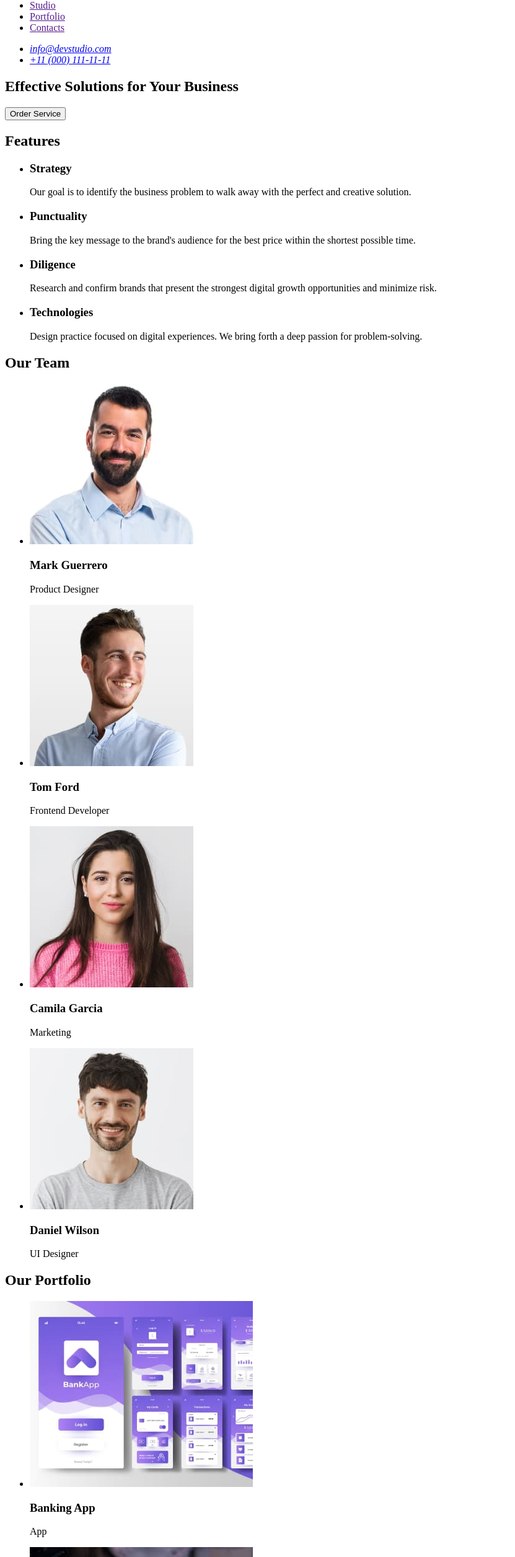
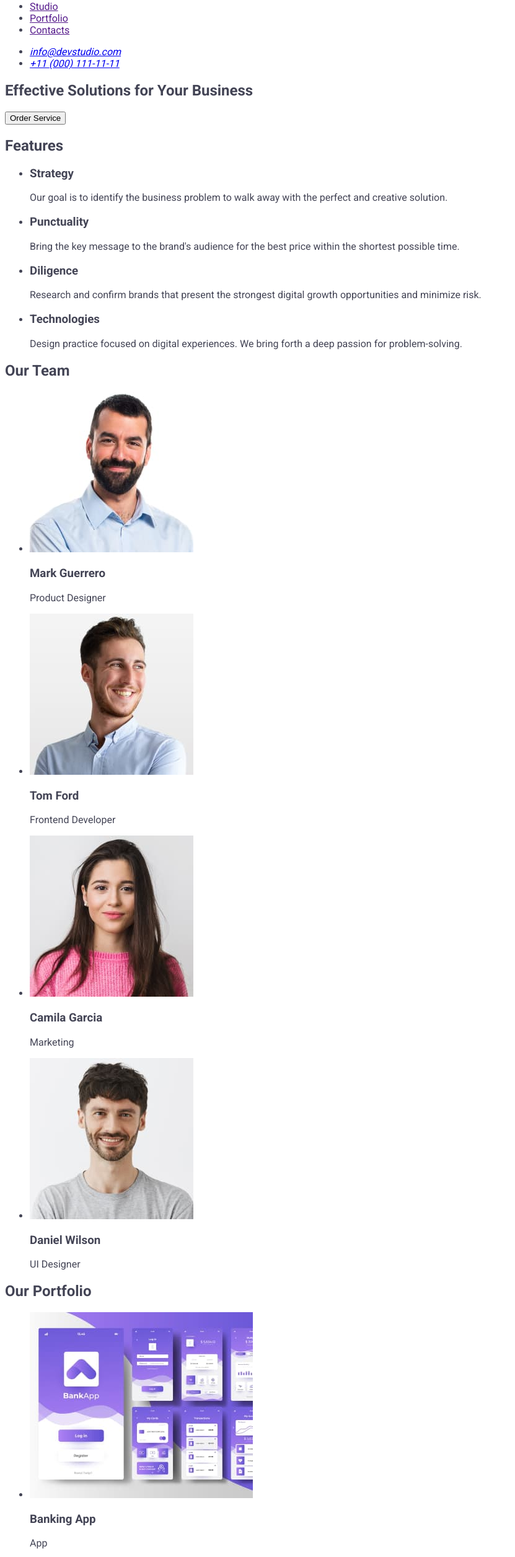
Before and after one commit to Andripikus/goit-markup-hw-02, a plain HTML site: page index.html in a window 1280 px wide. Shown: the part 42-2554 px from the top of the page at 62% size, without its empty margins (0-831 px from the left). Drawn offline with Linux system fonts and the light colour scheme.

Commit message:
html-class

```diff
--- a/css/styles.css
+++ b/css/styles.css
@@ -0,0 +1,5 @@
+body {
+    font-family: "Roboto", "Raleway", sans-serif;
+    background-color: white;
+    color: #434455;
+}
--- a/index.html
+++ b/index.html
@@ -5,149 +5,194 @@
     <meta name="viewport" content="width=device-width, initial-scale=1.0" />
     <title>Webstudio</title>
     <link rel="stylesheet" href="./css/styles.css" />
+    <link rel="preconnect" href="https://fonts.googleapis.com" />
+    <link rel="preconnect" href="https://fonts.gstatic.com" crossorigin />
+    <link
+      href="https://fonts.googleapis.com/css2?family=Raleway:ital,wght@0,100..900;1,100..900&family=Roboto:wght@400;500;700&display=swap"
+      rel="stylesheet"
+    />
   </head>
   <body>
-    <header>
-      <nav>
-        <a href="./index.html">WebStudio</a>
-        <ul>
-          <li><a href="">Studio</a></li>
-          <li><a href="">Portfolio</a></li>
-          <li><a href="">Contacts</a></li>
+    <header class="header">
+      <nav class="header-navigation">
+        <a class="header-logo" href="./index.html">WebStudio</a>
+        <ul class="header-menu-list">
+          <li class="header-menu-item">
+            <a class="header-menu-link" href="">Studio</a>
+          </li>
+          <li class="header-menu-item">
+            <a class="header-menu-link" href="">Portfolio</a>
+          </li>
+          <li class="header-menu-item">
+            <a class="header-menu-link" href="">Contacts</a>
+          </li>
         </ul>
       </nav>
-      <address>
-        <ul>
-          <li><a href="mailto:info@devstudio.com">info@devstudio.com</a></li>
-          <li><a href="tel:+110001111111">+11 (000) 111-11-11</a></li>
+      <address class="header-address">
+        <ul class="header-address-list">
+          <li class="header-address-item">
+            <a class="header-address-link" href="mailto:info@devstudio.com"
+              >info@devstudio.com</a
+            >
+          </li>
+          <li class="header-address-item">
+            <a class="header-address-link" href="tel:+110001111111"
+              >+11 (000) 111-11-11</a
+            >
+          </li>
         </ul>
       </address>
     </header>
     <main>
-      <section>
-        <h1>Effective Solutions for Your Business</h1>
-        <button type="button">Order Service</button>
+      <section class="hero">
+        <h1 class="hero-title">Effective Solutions for Your Business</h1>
+        <button class="hero-order-btn" type="button">Order Service</button>
       </section>
-      <section>
-        <h2>Features</h2>
-        <ul>
-          <li>
-            <h3>Strategy</h3>
-            <p>
+      <section class="features">
+        <h2 class="features-title">Features</h2>
+        <ul class="features-list">
+          <li class="features-item">
+            <h3 class="features-subtitle">Strategy</h3>
+            <p class="features-subtitle-text">
               Our goal is to identify the business problem to walk away with the
               perfect and creative solution.
             </p>
           </li>
-          <li>
-            <h3>Punctuality</h3>
-            <p>
+          <li class="features-item">
+            <h3 class="features-subtitle">Punctuality</h3>
+            <p class="features-subtitle-text">
               Bring the key message to the brand's audience for the best price
               within the shortest possible time.
             </p>
           </li>
-          <li>
-            <h3>Diligence</h3>
-            <p>
+          <li class="features-item">
+            <h3 class="features-subtitle">Diligence</h3>
+            <p class="features-subtitle-text">
               Research and confirm brands that present the strongest digital
               growth opportunities and minimize risk.
             </p>
           </li>
-          <li>
-            <h3>Technologies</h3>
-            <p>
+          <li class="features-item">
+            <h3 class="features-subtitle">Technologies</h3>
+            <p class="features-subtitle-text">
               Design practice focused on digital experiences. We bring forth a
               deep passion for problem-solving.
             </p>
           </li>
         </ul>
       </section>
-      <section>
-        <h2>Our Team</h2>
-        <ul>
-          <li>
+      <section class="team">
+        <h2 class="team-title">Our Team</h2>
+        <ul class="team-list">
+          <li class="team-list-item">
             <img
+              class="team-list-image"
               src="./images/mark.jpg"
               alt="Product Designer"
               width="264"
               height="260"
             />
-            <h3>Mark Guerrero</h3>
-            <p>Product Designer</p>
+            <h3 class="team-list-subtitle">Mark Guerrero</h3>
+            <p class="team-subtitle-text">Product Designer</p>
           </li>
-          <li>
+          <li class="team-list-item">
             <img
+              class="team-list-image"
               src="./images/tom.jpg"
               alt="Frontend Developer"
               width="264"
               height="260"
             />
-            <h3>Tom Ford</h3>
-            <p>Frontend Developer</p>
+            <h3 class="team-list-subtitle">Tom Ford</h3>
+            <p class="team-subtitle-text">Frontend Developer</p>
           </li>
-          <li>
+          <li class="team-list-item">
             <img
+              class="team-list-image"
               src="./images/camila.jpg"
               alt="Marketing"
               width="264"
               height="260"
             />
-            <h3>Camila Garcia</h3>
-            <p>Marketing</p>
+            <h3 class="team-list-subtitle">Camila Garcia</h3>
+            <p class="team-subtitle-text">Marketing</p>
           </li>
-          <li>
+          <li class="team-list-item">
             <img
+              class="team-list-image"
               src="./images/daniel.jpg"
               alt="UI Designer"
               width="264"
               height="260"
             />
-            <h3>Daniel Wilson</h3>
-            <p>UI Designer</p>
+            <h3 class="team-list-subtitle">Daniel Wilson</h3>
+            <p class="team-subtitle-text">UI Designer</p>
           </li>
         </ul>
       </section>
-      <section>
-        <h2>Our Portfolio</h2>
-        <ul>
-          <li>
-            <img src="./images/banking-app.jpg" alt="Banking App" />
-            <h3>Banking App</h3>
-            <p>App</p>
+      <section class="portfolio">
+        <h2 class="portfolio-title">Our Portfolio</h2>
+        <ul class="portfolio-list-list">
+          <li class="portfolio-item">
+            <img
+              class="portfolio-list-image"
+              src="./images/banking-app.jpg"
+              alt="Banking App"
+            />
+            <h3 class="portfolio-list-subtitle">Banking App</h3>
+            <p class="portfolio-subtitle-text">App</p>
           </li>
-          <li>
-            <img src="./images/cashless-payment.jpg" alt="Cashless Payment" />
-            <h3>Cashless Payment</h3>
-            <p>Marketing</p>
+          <li class="portfolio-list-item">
+            <img
+              class="portfolio-list-image"
+              src="./images/cashless-payment.jpg"
+              alt="Cashless Payment"
+            />
+            <h3 class="portfolio-list-subtitle">Cashless Payment</h3>
+            <p class="portfolio-subtitle-text">Marketing</p>
           </li>
-          <li>
-            <img src="./images/meditation.jpg" alt="Meditation App" />
-            <h3>Meditation App</h3>
-            <p>App</p>
+          <li class="portfolio-list-item">
+            <img
+              class="portfolio-list-image"
+              src="./images/meditation.jpg"
+              alt="Meditation App"
+            />
+            <h3 class="portfolio-list-subtitle">Meditation App</h3>
+            <p class="portfolio-subtitle-text">App</p>
           </li>
-          <li>
-            <img src="./images/taxi-service.jpg" alt="Taxi Service" />
-            <h3>Taxi Service</h3>
-            <p>Marketing</p>
+          <li class="portfolio-list-item">
+            <img
+              class="portfolio-list-image"
+              src="./images/taxi-service.jpg"
+              alt="Taxi Service"
+            />
+            <h3 class="portfolio-list-subtitle">Taxi Service</h3>
+            <p class="portfolio-subtitle-text">Marketing</p>
           </li>
-          <li>
+          <li class="portfolio-list-item">
             <img
+              class="portfolio-list-image"
               src="./images/screen-illustration.jpg"
               alt="Screen Illustrations"
             />
-            <h3>Screen Illustrations</h3>
-            <p>Design</p>
+            <h3 class="portfolio-list-subtitle">Screen Illustrations</h3>
+            <p class="portfolio-subtitle-text">Design</p>
           </li>
-          <li>
-            <img src="./images/online-courses.jpg" alt="Online Courses" />
-            <h3>Online Courses</h3>
-            <p>Marketing</p>
+          <li class="portfolio-list-item">
+            <img
+              class="portfolio-list-image"
+              src="./images/online-courses.jpg"
+              alt="Online Courses"
+            />
+            <h3 class="portfolio-list-subtitle">Online Courses</h3>
+            <p class="portfolio-subtitle-text">Marketing</p>
           </li>
         </ul>
       </section>
     </main>
-    <footer>
-      <a href="./index.html">WebStudio</a>
-      <p>
+    <footer class="footer">
+      <a class="footer-logo" href="./index.html">WebStudio</a>
+      <p class="promo-text">
         Increase the flow of customers and sales for your business with digital
         marketing & growth solutions.
       </p>
```
